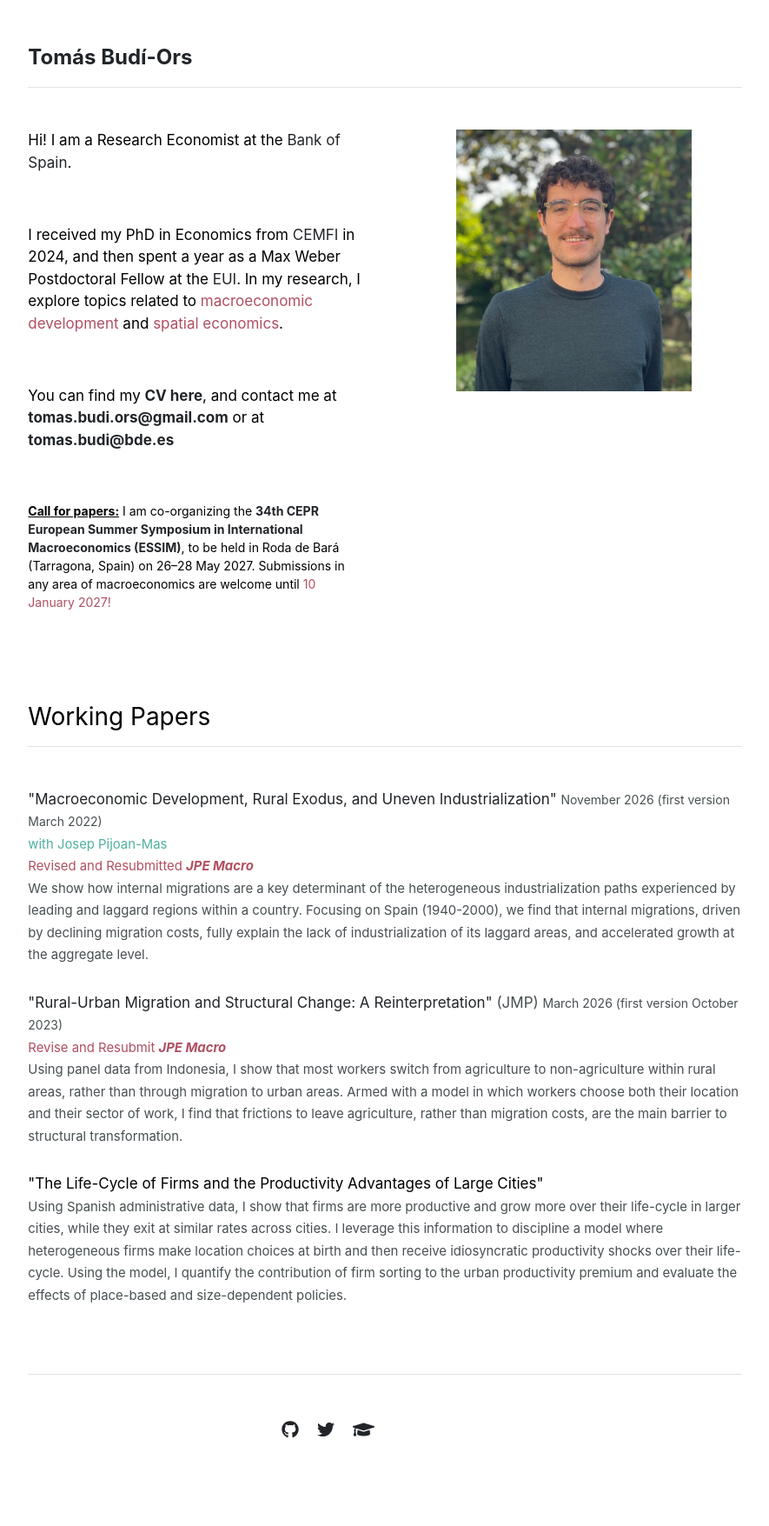
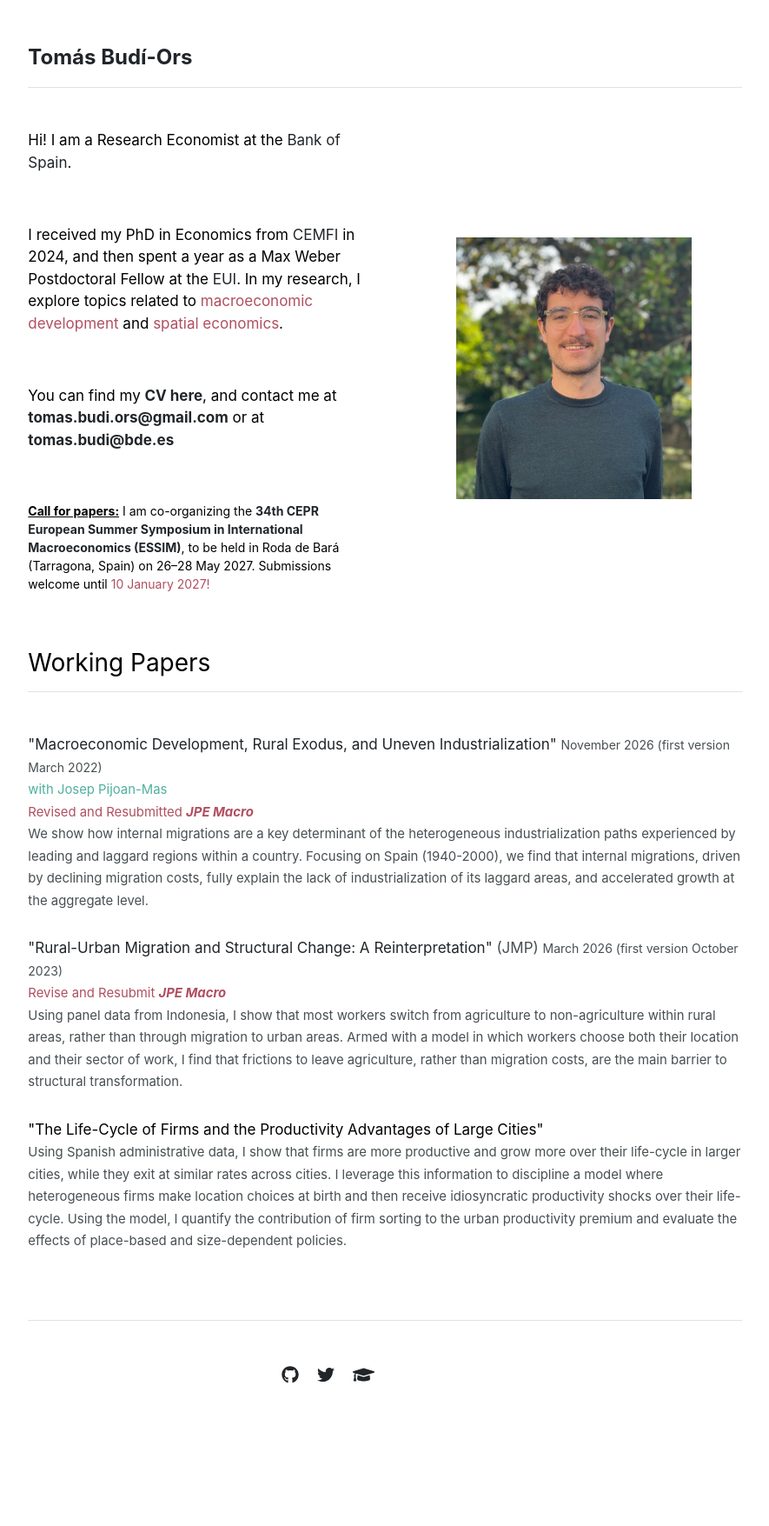
Before and after one commit to tomas-budi-ors/tomas-budi-ors.github.io, a Jekyll site: the page built from index.md, in a window 1280 px wide. Shown: the whole page at 87% size, without its empty margins (197-1082 px from the left). Built offline with Jekyll 4.4.1, drawn with Linux system fonts in a browser that asks for light colours; after the commit the page ends 1693 px from its top, so only the background shows below that.

Commit message:
Center image

```diff
--- a/_layouts/home.html
+++ b/_layouts/home.html
@@ -7,7 +7,7 @@ layout: default
      <!--<h3 class="fw-bold">Research</h3> -->
     {{ content }}
   </div>
-  <div class="col-md-6 center-image">
+  <div class="col-md-6 center-image align-self-md-center">
     <img src="{{ site.github.url }}/assets/img/profile_website.JPG" alt="Home" width="70%">
   </div>
 </div>
--- a/index.md
+++ b/index.md
@@ -19,10 +19,9 @@ You can find my [<b>CV here</b>](/cv/CV_BudiOrs.pdf){:target="_blank"}, and cont
 
 &nbsp;
 
-<b><u>Call for papers:</u></b> I am co-organizing the [<b>34th CEPR European Summer Symposium in International Macroeconomics (ESSIM)</b>](https://mailchi.mp/cepr/cepr-essim-cfp-13570803){:target="_blank"}, to be held in Roda de Bará (Tarragona, Spain) on 26–28 May 2027. Submissions in any area of macroeconomics are welcome until <span style="color: #b04f61;">10 January 2027!</span>
+<b><u>Call for papers:</u></b> I am co-organizing the [<b>34th CEPR European Summer Symposium in International Macroeconomics (ESSIM)</b>](https://mailchi.mp/cepr/cepr-essim-cfp-13570803){:target="_blank"}, to be held in Roda de Bará (Tarragona, Spain) on 26–28 May 2027. Submissions welcome until <span style="color: #b04f61;">10 January 2027!</span>
 {: style="font-size: 14px;"}
 
-&nbsp;
 <!-- &nbsp; -->
 
 <!--u>Contact</u>: [tomas.budi@cemfi.edu.es](mailto:tomas.budi@cemfi.edu.es)-->
```
